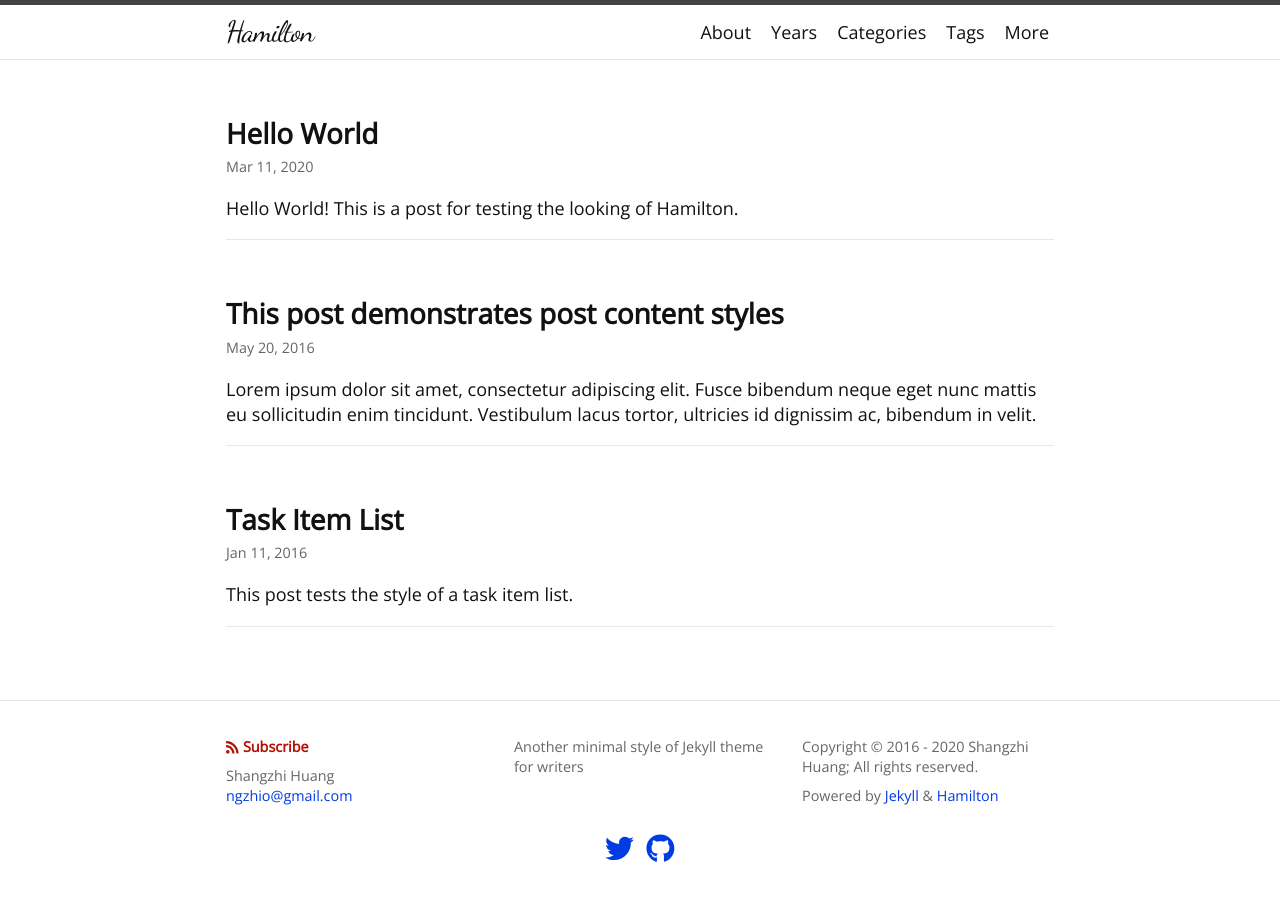
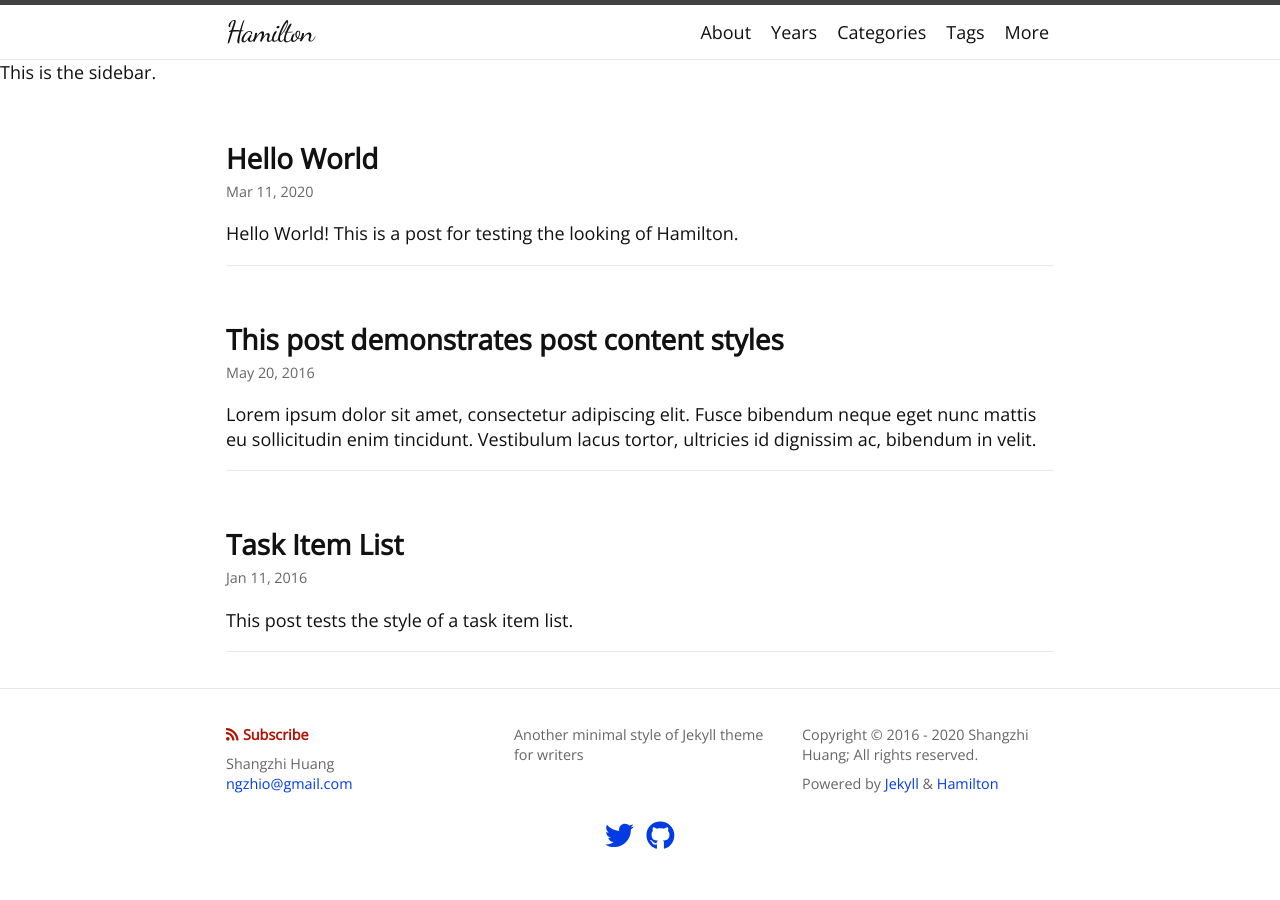
Before and after one commit to zivong/jekyll-theme-hamilton, a Jekyll site: the page built from index.html, in a window 1280 px wide. Built offline with Jekyll 4.4.1, drawn with Linux system fonts in a browser that asks for light colours; nearby versions of some CDN libraries.

Commit message:
Redesign the site layout

```diff
--- a/_includes/footer.html
+++ b/_includes/footer.html
@@ -1,4 +1,3 @@
-<footer id="footer" class="site-footer">
 <div class="wrapper">
   <div class="footer-col-wrapper">
 
@@ -49,4 +48,3 @@
     </div>
   {% endif %}
 </div>
-</footer>
--- a/_includes/header.html
+++ b/_includes/header.html
@@ -1,5 +1,3 @@
-<header class="site-header">
-
 <div class="wrapper">
   <a class="site-title" rel="author" href="{{ "/" | relative_url }}">{{ site.title | escape }}</a>
 
@@ -35,4 +33,3 @@
     </nav>
   {% endif %}
 </div>
-</header>
--- /dev/null
+++ b/_includes/sidebar.html
@@ -0,0 +1 @@
+<p>This is the sidebar.</p>
--- a/_layouts/default.html
+++ b/_layouts/default.html
@@ -7,13 +7,22 @@
 
   <body>
 
-    {% include header.html %}
+    <header class="site-header">
+      {% include header.html %}
+    </header>
 
-    <main class="page-content" aria-label="Content">
-      {{ content }}
-    </main>
+    <div class="site-body">
+      <aside class="site-sidebar">
+        {% include sidebar.html %}
+      </aside>
+      <main class="site-main" aria-label="Content">
+        {{ content }}
+      </main>
+    </div>
 
-    {% include footer.html %}
+    <footer class="site-footer">
+      {% include footer.html %}
+    </footer>
 
   </body>
 
--- a/_sass/hamilton/layout.scss
+++ b/_sass/hamilton/layout.scss
@@ -217,9 +217,9 @@
 }
 
 /**
- * Page content
+ * Site main
  */
-.page-content {
+.site-main {
   flex: 1 0 auto;
 }
 
```
Lines whose indentation alone changed are shown as unchanged.
